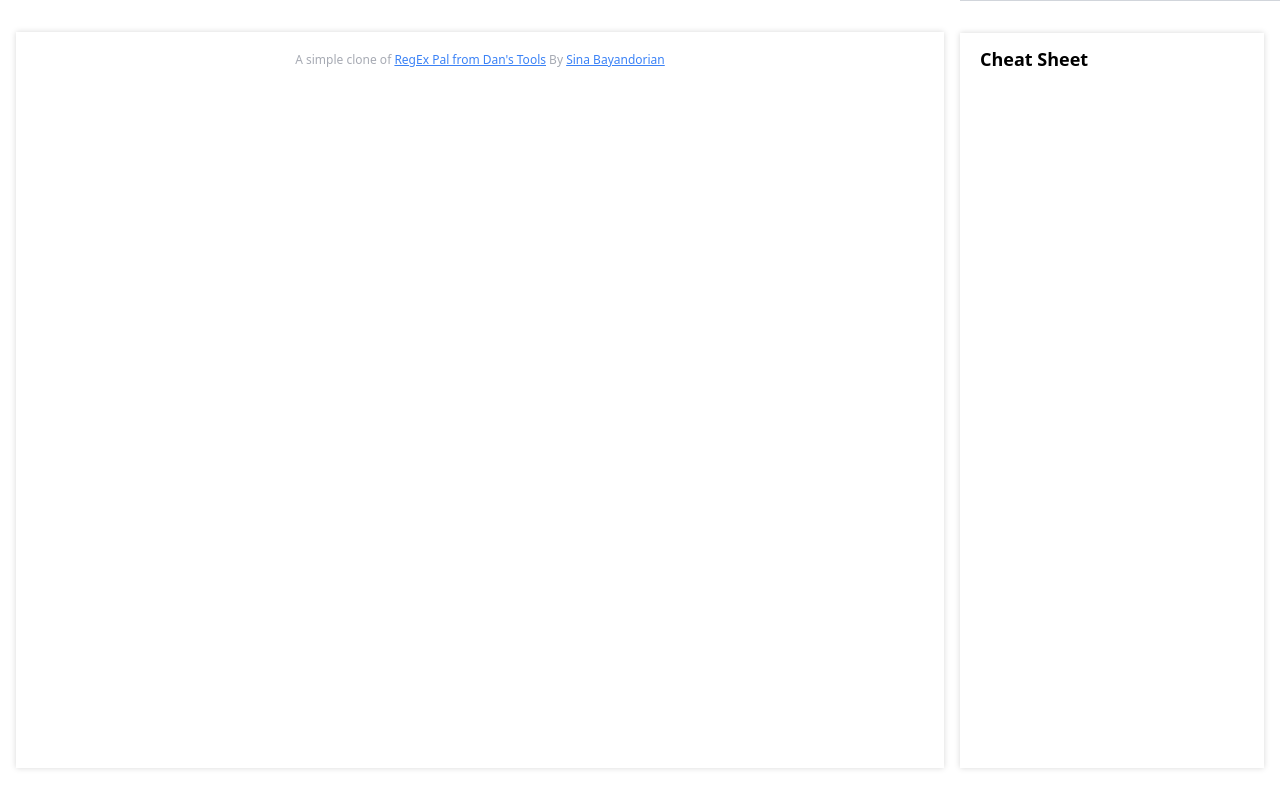
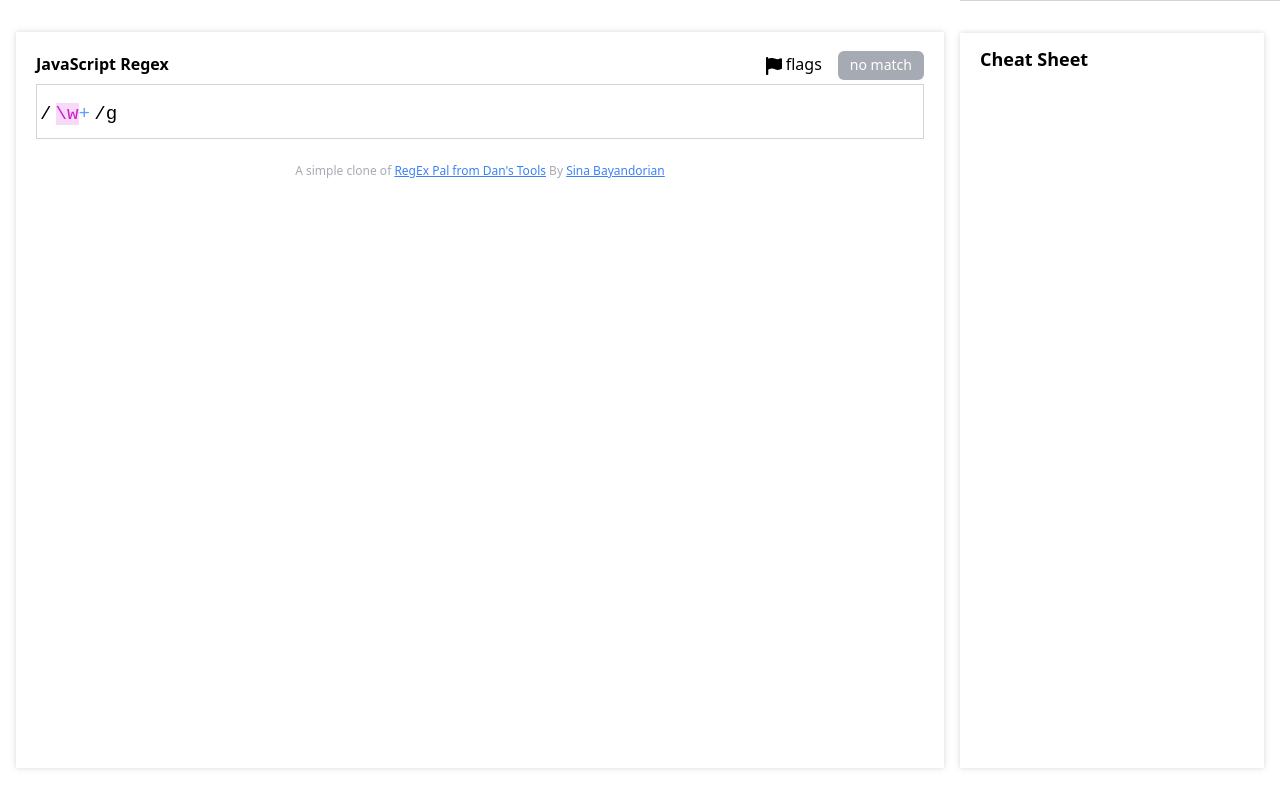
Before and after one commit to sina-byn/regex-it, a React (Vite) app: page / in a window 1280 px wide. Built offline with nearby package versions, Linux system fonts and the light colour scheme.

Commit message:
regex editor and editor styles added

```diff
--- a/src/App.jsx
+++ b/src/App.jsx
@@ -1,5 +1,8 @@
 // * providers
 import RegexContextProvider from './context/RegexContextProvider';
+
+// * components
+import RegexEditor from './components/RegexEditor';
 
 const App = () => {
   return (
@@ -7,7 +10,7 @@ const App = () => {
       <section className='editors-pane col-span-8 xl:col-span-9 h-[90vh] lg:h-screen py-8 px-4'>
         <div className='content-wrap flex flex-col gap-y-6 h-full shadow-[0_0_6px_#D8D8D8] p-5'>
           <RegexContextProvider>
-            {/* regex editor goes here */}
+            <RegexEditor />
             {/* text editor goes here */}
           </RegexContextProvider>
           <footer className='text-center text-xs text-gray-500/60'>
--- /dev/null
+++ b/src/components/Checkbox.jsx
@@ -0,0 +1,36 @@
+import { useId, useContext } from 'react';
+
+// * context
+import { RegexCtx } from '../context/RegexContextProvider';
+
+const Checkbox = ({ label, name, defaultChecked }) => {
+  const id = useId();
+  const ctx = useContext(RegexCtx);
+
+  const changeHandler = e => {
+    const { name } = e.target;
+    const flag = name.slice(0, 1);
+    if (!('setFlags' in ctx)) return;
+    ctx.setFlags(prev => ({
+      ...prev,
+      [name]: prev[name] === flag ? '' : flag,
+    }));
+  };
+
+  return (
+    <div className='checkbox-wrapper flex items-center gap-x-2'>
+      <input
+        id={id}
+        name={name}
+        type='checkbox'
+        onChange={changeHandler}
+        defaultChecked={!!defaultChecked}
+      />
+      <label htmlFor={id} className='checkbox-label whitespace-nowrap'>
+        {label}
+      </label>
+    </div>
+  );
+};
+
+export default Checkbox;
--- /dev/null
+++ b/src/components/FlagsTooltip.jsx
@@ -0,0 +1,15 @@
+// * components
+import Checkbox from './Checkbox';
+
+const FlagsTooltip = () => {
+  return (
+    <div className='flags-tooltip flex flex-col font-consolas text-gray-200'>
+      <h3 className='text-left text-sm border-b pb-1 mb-2'>Expression Flags</h3>
+      <Checkbox name='ignore_case' label='ignore case (i)' />
+      <Checkbox name='global' label='global (g)' defaultChecked={true} />
+      <Checkbox name='multiline' label='multiline (m)' />
+    </div>
+  );
+};
+
+export default FlagsTooltip;
--- /dev/null
+++ b/src/components/RegexEditor.jsx
@@ -0,0 +1,148 @@
+import { useContext, useEffect, useRef } from 'react';
+import clsx from 'clsx';
+
+// * codemirror
+import CodeMirror from 'codemirror';
+import 'codemirror/addon/search/searchcursor';
+import 'codemirror/lib/codemirror.css';
+import '../styles/Editor.css';
+import '../styles/RegexEditor.css';
+
+// * hooks
+import useSwitch from '../hooks/useSwitch';
+import useClickOutside from '../hooks/useClickOutside';
+
+// * context
+import { RegexCtx } from '../context/RegexContextProvider';
+
+// * components
+import Tooltip from './Tooltip';
+import FlagsTooltip from './FlagsTooltip';
+
+const RegexEditor = () => {
+  const editorRef = useRef(null);
+  const editorInstance = useRef(null);
+  const endWidgetRef = useRef(null);
+  const flagsButtonRef = useRef(null);
+  const { regex, setRegex, flagsString, matchCount } = useContext(RegexCtx);
+  const [shown, shownToggler] = useSwitch();
+  useClickOutside(flagsButtonRef, () => shownToggler(false));
+  const config = {
+    value: regex,
+    lineWrapping: false,
+  };
+
+  useEffect(() => {
+    if (!editorRef.current || editorInstance.current) return;
+
+    const editor = CodeMirror(editorRef.current, config);
+    editorInstance.current = editor;
+
+    const startWidget = document.createElement('span');
+    const endWidget = document.createElement('span');
+
+    endWidgetRef.current = endWidget;
+
+    startWidget.className = 'editor-widget';
+    endWidget.className = 'editor-widget';
+
+    startWidget.innerHTML = '/';
+    endWidget.innerHTML = '/' + flagsString;
+
+    editor.addWidget({ line: 0, ch: 0 }, startWidget, true);
+    editor.addWidget({ line: 0, ch: 0 }, endWidget, true);
+
+    editor.on('change', editor => setRegex(editor.getValue()));
+    editor.on('beforeChange', (_, change) => {
+      const { text, origin } = change;
+      const textString = text.join('');
+
+      if (textString === '' && origin !== '+delete') return change.cancel();
+      if (text.length === 2)
+        change.update(change.from, change.to, [textString]);
+    });
+  }, [flagsString, editorRef.current, editorInstance.current]);
+
+  useEffect(() => {
+    if (!editorInstance.current) return;
+
+    const editor = editorInstance.current;
+    const doc = editor.getDoc();
+    const marks = editor.getAllMarks();
+    const regexes = [
+      [/\(.*\)/g, 'regex-group'],
+      [/\[[^\[\]]*]/g, 'regex-charset'],
+      [/\\[WwDdSs]/g, 'regex-shorthand'],
+      [/\\\d/g, 'regex-group-backreference'],
+      [/\\[Bb]|\^|\$/g, 'regex-anchor'],
+      [/[\*\+\?]|\{\d,?\d?}/g, 'regex-quantifier'],
+      [/\\[^WwDdSs]|\\u[A-Fa-f0-9]{4}/g, 'regex-escaped-char'],
+      [/\|/g, 'regex-alternator'],
+    ];
+    let cursor;
+
+    regexes.forEach(([regex, className]) => {
+      cursor = editor.getSearchCursor(regex);
+
+      if (marks && marks.length > 0) marks.forEach(mark => mark.clear());
+
+      while (cursor.findNext()) {
+        const from = cursor.from(),
+          to = cursor.to();
+
+        doc.markText(
+          { line: from.line, ch: from.ch },
+          { line: to.line, ch: to.ch },
+          { className }
+        );
+      }
+    });
+  }, [regex, editorInstance.current]);
+
+  useEffect(() => {
+    if (endWidgetRef.current)
+      endWidgetRef.current.textContent = '/' + flagsString;
+  }, [flagsString]);
+
+  return (
+    <section className='regex-editor-section'>
+      <header className='section-header flex flex-col sm:flex-row justify-between items-start mb-3 sm:mb-0'>
+        <h2 className='title font-semibold mb-2'>JavaScript Regex</h2>
+        <div className='header-controls'>
+          <button
+            ref={flagsButtonRef}
+            onClick={shownToggler}
+            className='flag-button relative mr-4'
+          >
+            <img
+              src='/flag.svg'
+              alt='flag icon'
+              className='flag-icon inline w-4 mr-1'
+            />
+            flags
+            <Tooltip shown={shown}>
+              <FlagsTooltip />
+            </Tooltip>
+          </button>
+          <span
+            className={clsx(
+              'match-count text-sm text-white rounded-md px-3 pt-1 pb-1.5 -mt-0.5',
+              matchCount === 0 ? 'bg-gray-500/60' : 'bg-gray-600'
+            )}
+          >
+            {clsx(
+              matchCount === 0 && 'no match',
+              matchCount === 1 && '1 match',
+              matchCount > 1 && [matchCount, 'matches']
+            )}
+          </span>
+        </div>
+      </header>
+      <div className='editor-container flex items-center justify-center border border-gray-300 pb-[0.2rem]'>
+        <div ref={editorRef} className='editor regex-editor w-full' />
+      </div>
+    </section>
+  );
+};
+
+export default RegexEditor;
--- /dev/null
+++ b/src/components/Tooltip.jsx
@@ -0,0 +1,17 @@
+import clsx from 'clsx';
+
+const Tooltip = ({ shown, children }) => {
+  return (
+    <div
+      className={clsx(
+        'tooltip flex justify-center absolute z-50 top-[120%] w-fit rounded-sm -translate-x-1/3 transition-all duration-300 bg-[#1e1e1e] py-3 pl-2 pr-4',
+        'before:content-[""] before:absolute before:-top-1 before:w-3 before:h-3 before:rotate-45 before:bg-[#1e1e1e]',
+        !shown && 'pointer-events-none opacity-0'
+      )}
+    >
+      {children}
+    </div>
+  );
+};
+
+export default Tooltip;
--- /dev/null
+++ b/src/hooks/useClickOutside.js
@@ -0,0 +1,19 @@
+import { useEffect } from 'react';
+
+const useClickOutside = (elemRef, onClickOutside) => {
+  useEffect(() => {
+    const clickHandler = e => {
+      const el = elemRef.current;
+      const { target } = e;
+
+      if (!el || el === target || el.contains(target)) return;
+      onClickOutside();
+    };
+
+    window.addEventListener('click', clickHandler);
+
+    return () => window.removeEventListener('click', clickHandler);
+  }, [elemRef.current]);
+};
+
+export default useClickOutside;
--- /dev/null
+++ b/src/hooks/useSwitch.js
@@ -0,0 +1,14 @@
+import { useState } from 'react';
+
+const useSwitch = () => {
+  const [state, setState] = useState(false);
+  const toggler = val =>
+    setState(prev => {
+      if (val !== undefined) return val;
+      return !prev;
+    });
+
+  return [state, toggler];
+};
+
+export default useSwitch;
--- /dev/null
+++ b/src/styles/Editor.css
@@ -0,0 +1,77 @@
+.editor {
+  font-size: 1.2rem;
+}
+
+.highlighted-text {
+  background-color: #2499dd;
+  color: white;
+  margin-right: 2px;
+}
+
+.regex-editor .CodeMirror {
+  height: 50px;
+}
+
+.text-editor .CodeMirror {
+  /* height: 400px; */
+  height: 100% !important;
+}
+
+.regex-editor .CodeMirror {
+  display: flex;
+  align-items: center;
+  overflow-y: hidden !important;
+}
+
+.regex-editor .CodeMirror {
+  overflow: hidden !important;
+}
+
+.regex-editor .CodeMirror-scroll {
+  overflow-y: hidden !important;
+}
+
+.regex-editor .CodeMirror-scrollbar-filler {
+  width: 0 !important;
+}
+
+.regex-editor .CodeMirror-vscrollbar {
+  display: none !important;
+  overflow: hidden !important;
+}
+
+.regex-editor .CodeMirror-hscrollbar {
+  height: 5px !important;
+  right: 0 !important;
+}
+
+.text-editor .CodeMirror pre.CodeMirror-line {
+  line-height: 2;
+}
+
+.regex-editor .CodeMirror-scroll {
+  padding-inline-end: 3.2rem !important;
+}
+
+.regex-editor .CodeMirror-sizer {
+  display: flex;
+  width: fit-content !important;
+  align-items: center;
+  border: 0 !important;
+  overflow-x: auto !important;
+  margin-top: 0.7rem;
+}
+
+.regex-editor .CodeMirror-sizer > div {
+  order: 2;
+}
+
+.regex-editor span.editor-widget {
+  position: static !important;
+  order: 1;
+  color: black;
+}
+
+.regex-editor span.editor-widget:nth-of-type(2) {
+  order: 3;
+}
--- /dev/null
+++ b/src/styles/RegexEditor.css
@@ -0,0 +1,28 @@
+.regex-group,
+.regex-group-backreference {
+  background: rgba(255, 0, 0, 0.151);
+  color: rgba(209, 0, 0, 0.486) !important;
+}
+
+.regex-charset {
+  background: rgba(0, 255, 0, 0.164);
+  color: rgba(0, 197, 49, 0.733) !important;
+}
+
+.regex-shorthand {
+  background: rgba(204, 32, 204, 0.164);
+  color: rgb(204, 32, 204) !important;
+}
+
+.regex-escaped-char {
+  color: rgb(255, 115, 0) !important;
+}
+
+.regex-anchor {
+  color: rgb(160, 19, 19);
+}
+
+.regex-quantifier,
+.regex-alternator {
+  color: rgb(93, 158, 255);
+}
```
